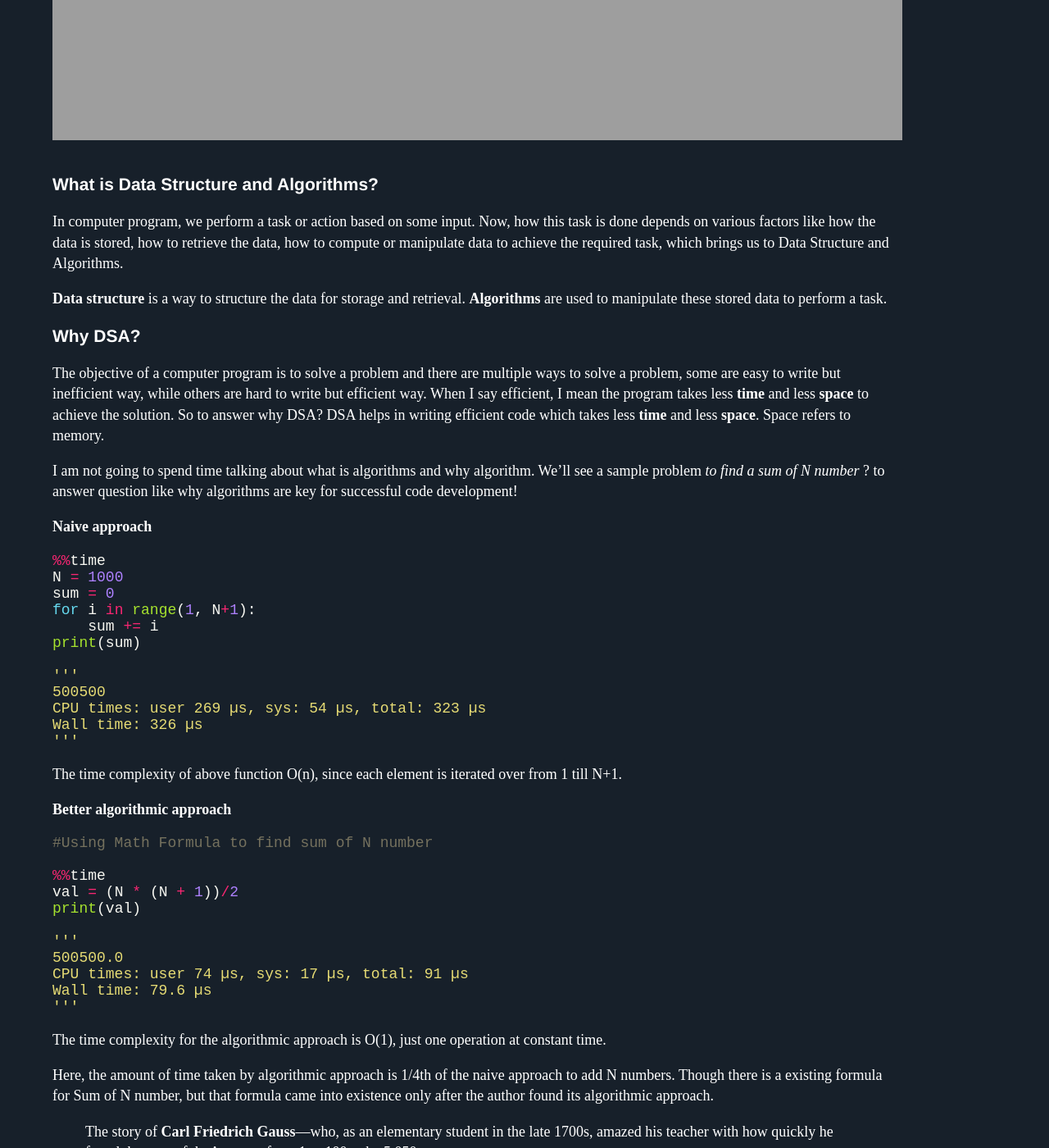
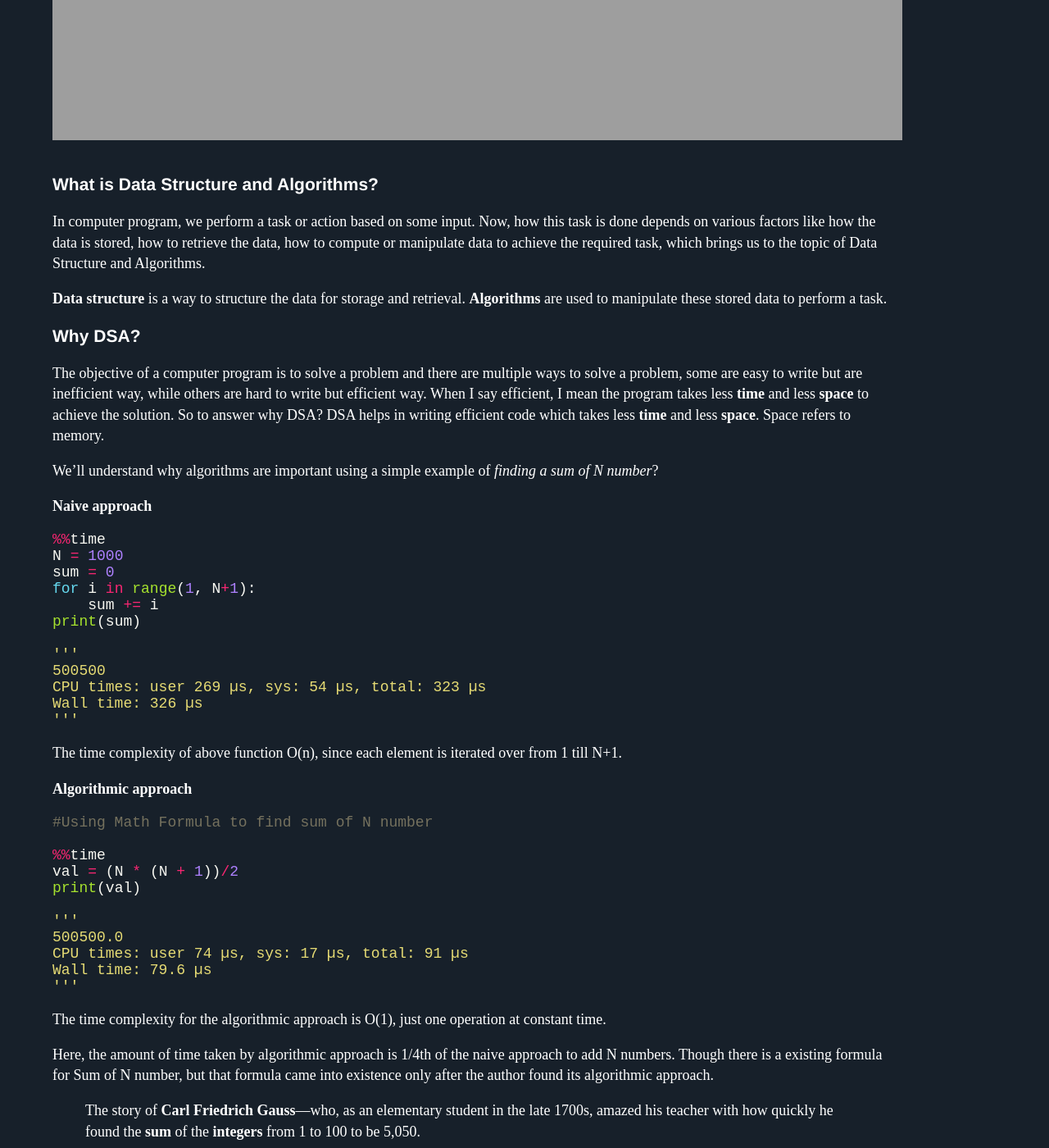
Before and after one commit to Mayurji/mayurji.github.io, a Jekyll site: the page built from _data-structure-algorithms/2021-01-21-DSA-1.md, in a window 1280 px wide and 1400 px high, scrolled down 997 px. Shown: the whole window at 82% size. Built offline with Jekyll 4.4.1, drawn with Linux system fonts in a browser that asks for light colours; nearby versions of some CDN libraries; comment, search, counter and statistics services are not loaded; some of the changed text lies outside the part shown.

Commit message:
Update 2021-01-21-DSA-1.md

````diff
--- a/_data-structure-algorithms/2021-01-21-DSA-1.md
+++ b/_data-structure-algorithms/2021-01-21-DSA-1.md
@@ -1,10 +1,10 @@
 ---
 layout: data-structure-algorithms
-title: Intro to Data Structure and Algorithms
+title: Introduction to Data Structure and Algorithms
 description: Understanding Data Structure & Algorithms, notations, different algorithmic approaches etc.
 date:   2021-01-21 13:43:52 +0530
 ---
-I am a Machine Learning Engineer, who made his way through programming without much focus on **Data Structure and Algorithms**. Now, while applying to top tech companies, I'm always asked about my grasp in DSA. To enhance my skill set in DSA, I'll be posting blogs on all the basics and most frequently asked topics in DSA.
+I am a Machine Learning Engineer, who made his way through programming without much focus on **Data Structure and Algorithms**. Now, while applying to top tech companies, I'm always asked about my grasp in DSA. To enhance my skill set in DSA, I'll be posting blogs on all the basics and the most frequently asked topics in DSA.
 
 <center>
 <img src="{{site.url}}/assets/images/dsa/pankaj-patel-_SgRNwAVNKw-unsplash.jpg" style="zoom: 5%; background-color:#DCDCDC;" width="100%" height=auto/><br>
@@ -12,15 +12,15 @@
 
 ### What is Data Structure and Algorithms?
 
-In computer program, we perform a task or action based on some input. Now, how this task is done depends on various factors like how the data is stored, how to retrieve the data, how to compute or manipulate data to achieve the required task, which brings us to Data Structure and Algorithms.
+In computer program, we perform a task or action based on some input. Now, how this task is done depends on various factors like how the data is stored, how to retrieve the data, how to compute or manipulate data to achieve the required task, which brings us to the topic of Data Structure and Algorithms.
 
 **Data structure** is a way to structure the data for storage and retrieval. **Algorithms** are used to manipulate these stored data to perform a task.
 
 ### Why DSA?
 
-The objective of a computer program is to solve a problem and there are multiple ways to solve a problem, some are easy to write but inefficient way, while others are hard to write but efficient way. When I say efficient, I mean the program takes less **time** and less **space** to achieve the solution. So to answer why DSA? DSA helps in writing efficient code which takes less **time** and less **space**. Space refers to memory.
+The objective of a computer program is to solve a problem and there are multiple ways to solve a problem, some are easy to write but are inefficient way, while others are hard to write but efficient way. When I say efficient, I mean the program takes less **time** and less **space** to achieve the solution. So to answer why DSA? DSA helps in writing efficient code which takes less **time** and less **space**. Space refers to memory.
 
-I am not going to spend time talking about what is algorithms and why algorithm. We'll see a sample problem *to find a sum of N number* ? to answer question like why algorithms are key for successful code development!
+We'll understand why algorithms are important using a simple example of *finding a sum of N number*?
 
 **Naive approach**
 
@@ -40,7 +40,7 @@
 ```
 The time complexity of above function O(n), since each element is iterated over from 1 till N+1.
 
-**Better algorithmic approach**
+**Algorithmic approach**
 
 ```python
 #Using Math Formula to find sum of N number
@@ -63,13 +63,11 @@
 
 ### Asymptotic Analysis and Notations
 
-When we write a program, the program takes different range of inputs and based on these inputs the performance will change. This change in performance based on the change in input is referred as **Asymptotic Analysis**.
+When we write a program, the program takes in different range of inputs and based on these inputs, the performance changes. These changes in performance based on the change in input is referred as **Asymptotic Analysis**.
 
 **Asymptotic Notations** are used to describe the run time of a program. A program can perform at three level i.e. best case, worst case and the average case.
 
 *For example: In bubble sort, when the input array is already sorted, the time taken by the algorithm is linear i.e. the best case. But, when the input array is in reverse condition, the algorithm  takes the maximum time (quadratic) to sort the elements i.e. the worst case. When the input array is neither sorted nor in reverse order, then it takes average time. These duration are denoted using **asymptotic notations**.*
-
-Note: I refer program as algorithm above.
 
 There are mainly three asymptotic notations:
 
````
Also changed, not shown: other parts of _data-structure-algorithms/2021-01-21-DSA-1.md (+1 -1 lines).
